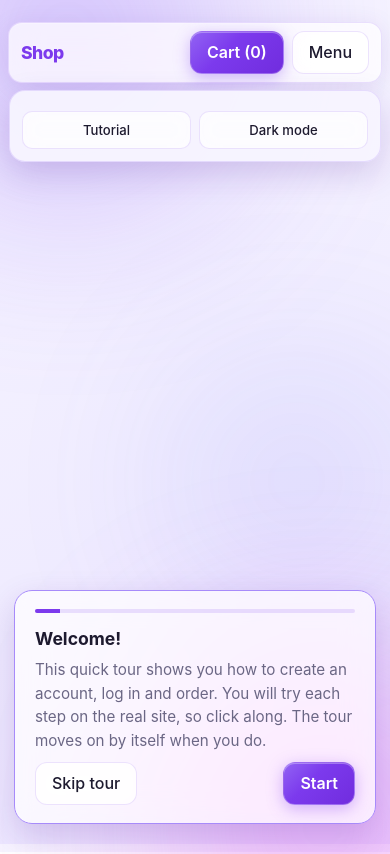
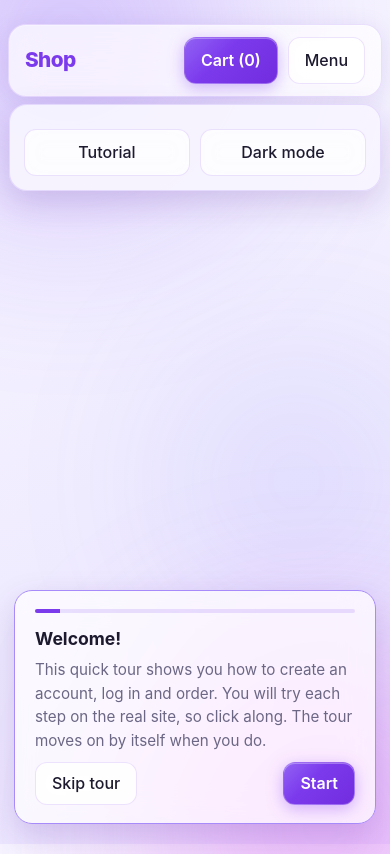
Before and after one commit to moviewatcher1946-hue/glass-shop, a website: page public/index.html in a window 390 px wide. Both pictures are taken after a click on the button "Menu". Drawn offline with Linux system fonts and the light colour scheme; no server answers.

Commit message:
Update style.css

```diff
--- a/public/style.css
+++ b/public/style.css
@@ -269,3 +269,14 @@ dialog { max-height: 88vh; overflow-y: auto; }
   nav button { width: 100%; }
   #tour-btn, #theme { flex: 1 1 45%; }
 }
+
+/* Phone top bar: roomier, bigger tap targets */
+@media (max-width: 640px) {
+  .nav { padding: 12px 16px; margin: 10px auto; border-radius: 18px; gap: 10px; }
+  .nav h1 { font-size: 1.3rem; }
+  #cartq, #menu-btn { min-height: 44px; padding: 10px 16px; font-size: 1rem; border-radius: 12px; }
+  .tools { padding: 14px; gap: 10px; border-radius: 18px; }
+  nav { gap: 10px; }
+  nav button, nav .pill, #theme, #tour-btn { min-height: 44px; padding: 10px 14px; font-size: 1rem; border-radius: 12px; }
+  nav .pill { display: flex; align-items: center; justify-content: center; }
+}
```
